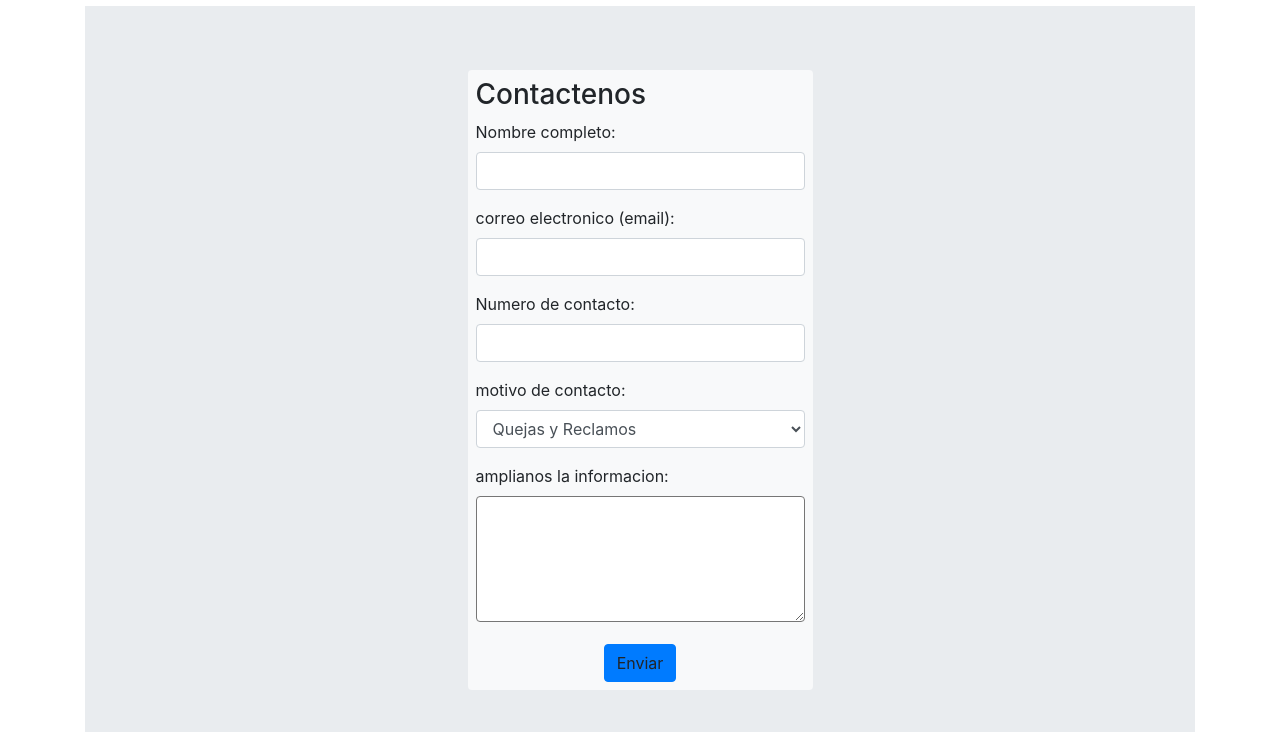
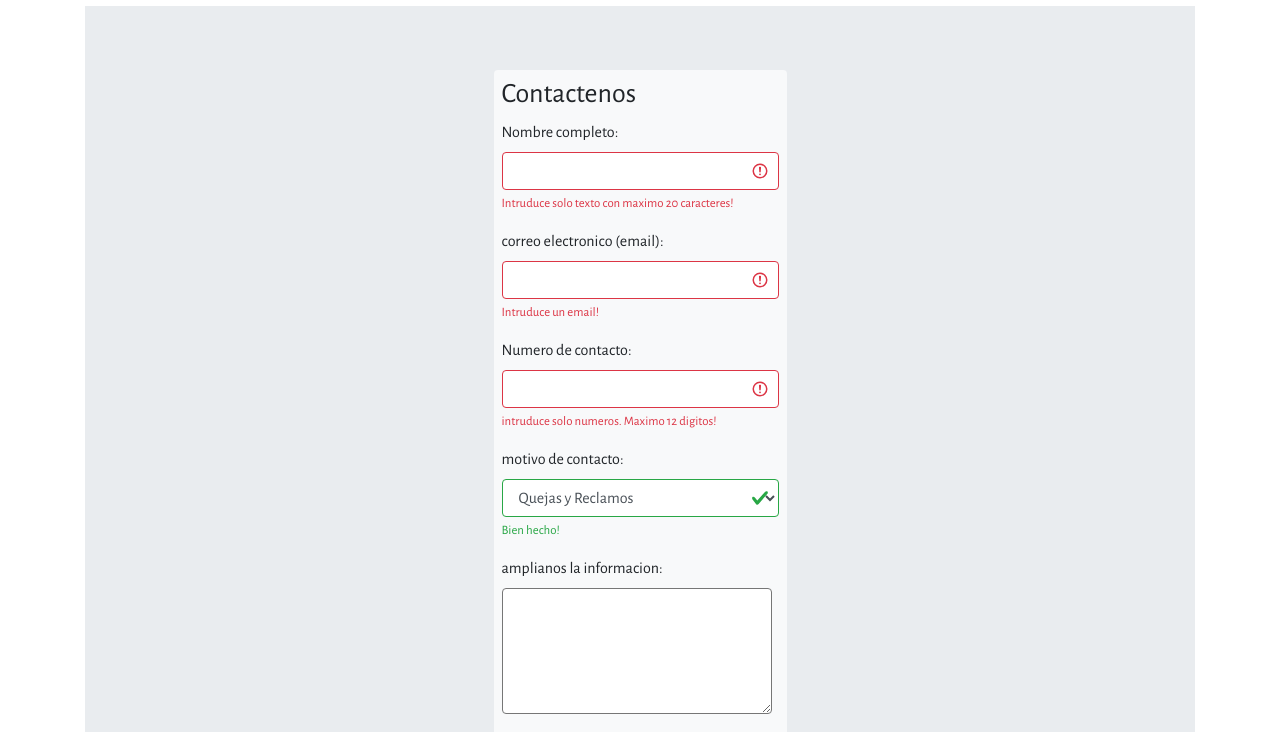
Before and after one commit to contratistaweb/e-shop-HTML-CSS3-JavaScript, a plain HTML site: page vistas/contact.html in a window 1280 px wide. Shown: the part 134-866 px from the top of the page. Drawn offline with nearby package versions, Linux system fonts and the light colour scheme.

Commit message:
combio en titulo fuente de sitio

```diff
--- a/css/style.css
+++ b/css/style.css
@@ -1,15 +1,19 @@
+@import url('https://fonts.googleapis.com/css?family=Alegreya+Sans&display=swap');
 body {
     animation: entrada 3s;
+    font-family: 'Alegreya Sans', sans-serif !important;
 }
-header{
+
+header {
     border-top-left-radius: 25px;
     border-top-right-radius: 25px;
 }
 
-footer{
+footer {
     border-bottom-left-radius: 25px;
     border-bottom-right-radius: 25px;
 }
+
 @keyframes entrada {
     0% {
         margin-top: 150%;
--- a/js/app.js
+++ b/js/app.js
@@ -126,11 +126,12 @@ var product = [{
 
 // ---> cargar los roductos en la tienda
 var i;
+var resB = document.getElementById('resB');
 
 function crearProductos() {
     document.open();
     if (loginState == true) {
-        if (document.getElementById('resB') === null) {
+        if (resB === null) {
             for (i = 0; i < product.length; i++) {
                 var id = product[i].id;
                 document.write(
@@ -320,6 +321,25 @@ function buyProducts() {
     document.close();
 }
 
+// ---> formulario de contacto
+function valContact() {
+    var contactNombre = document.getElementById('contactNombre').value;
+    var contactEmail = document.getElementById('contactEmail').value;
+    var contactTelefono = document.getElementById('contactTelefono').value;
+    var contactMotivo = document.getElementById('contactMotivo').value;
+    var contactComentario = document.getElementById('contactComentario').value;
+    if (contactNombre == '' || contactEmail == '' || contactTelefono == '' || contactMotivo == '') {
+        alert('Tiene campos obligatorios pendientes por rellenar');
+    } else {
+        if (contactNombre.length > 20 || contactTelefono.length > 12 || contactComentario.length > 300) {
+            alert('excediste el numero de caracteres en uno de los campos. recuerda que puedes utilizar: 20 para tu nombre completo - 12 para tu numero telefonico - 300 para el comentario de informacion.')
+        } else {
+
+            alert('Gracias por contactarnos, sus opiniones son muy importante para nosotros. Responderemos lo mas pronto posible a sus inquietudes.');
+        }
+    }
+}
+
 // ---> para pagar y destruir ShoppingCar
 function cleanShoppingCar() {
     localStorage.removeItem('shoppingCar');
--- a/vistas/contact.html
+++ b/vistas/contact.html
@@ -17,7 +17,7 @@
         <header class="col-12 bg-dark mt-1">
             <div class="text-light">
                 <a href="./../index.html" class="nav-link">
-                    <h1>café de mi tierra</h1>
+                    <h1>Café de mi Tierra</h1>
                 </a>
             </div>
         </header>
@@ -69,40 +69,40 @@
                 <article class="d-flex justify-content-center row">
                     <div class="bg-light p-2 rounded">
                         <h3>Contactenos</h3>
-                        <form class="needs-validation">
+                        <form class="was-validated">
                             <div class="form-group">
-                                <label for="nombre">Nombre completo: </label>
-                                <input type="text" class="form-control" name="nombre" id="nombre" required>
+                                <label for="contactNombre">Nombre completo: </label>
+                                <input type="text" class="form-control" name="contactNombre" id="contactNombre" maxlength="20" required>
                                 <div class="valid-feedback">
                                     Bien hecho!
                                 </div>
                                 <div class="invalid-feedback">
-                                    intruduce solo texto!
+                                    Intruduce solo texto con maximo 20 caracteres!
                                 </div>
                             </div>
                             <div class="form-group">
-                                <label for="email">correo electronico (email): </label>
-                                <input type="email" class="form-control" name="email" id="contactEmail" required>
+                                <label for="contactEmail">correo electronico (email): </label>
+                                <input type="email" class="form-control" name="contactEmail" id="contactEmail" maxlength="30" required>
                                 <div class="valid-feedback">
                                     Bien hecho!
                                 </div>
                                 <div class="invalid-feedback">
-                                    intruduce un email valido!
+                                    Intruduce un email!
                                 </div>
                             </div>
                             <div class="form-group">
-                                <label for="telefono">Numero de contacto: </label>
-                                <input type="number" class="form-control" name="telefono" id="telefono" required>
+                                <label for="contactTelefono">Numero de contacto: </label>
+                                <input type="number" class="form-control" name="contactTelefono" id="contactTelefono" maxlength="12" required>
                                 <div class="valid-feedback">
                                     Bien hecho!
                                 </div>
                                 <div class="invalid-feedback">
-                                    intruduce solo numeros!
+                                    intruduce solo numeros. Maximo 12 digitos!
                                 </div>
                             </div>
                             <div class="form-group">
-                                <label for="motivo">motivo de contacto: </label>
-                                <select class="form-control" name="motivo" id="motivo" required>
+                                <label for="contactMotivo">motivo de contacto: </label>
+                                <select class="form-control" name="contactMotivo" id="contactMotivo" required>
                                     <optgroup>
                                         <option value="pqrs">Quejas y Reclamos</option>
                                         <option value="llamar">permitanos contactarle</option>
@@ -117,11 +117,11 @@
                                 </div>
                             </div>
                             <div class="form-group">
-                                <label for="comentario">amplianos la informacion: </label><br>
-                                <textarea rows="5" cols="30" name="comentario" id="comentario" class="rounded"></textarea>
+                                <label for="contactComentario">amplianos la informacion: </label><br>
+                                <textarea rows="5" cols="30" maxlength="300" name="contactComentario" id="contactComentario" class="rounded"></textarea>
                             </div>
                             <div class="text-center">
-                                <a class="btn btn-primary">Enviar</a>
+                                <a class="btn btn-primary" onclick="valContact()">Enviar</a>
                             </div>
                         </form>
                     </div>
```
Also changed, not shown: index.html (+1 -2 lines), vistas/about.html (+1 -1 lines), vistas/login.html (+1 -1 lines), vistas/paid.html (+1 -1 lines), vistas/product.html (+1 -1 lines), vistas/shoppingcar.html (+1 -1 lines).
